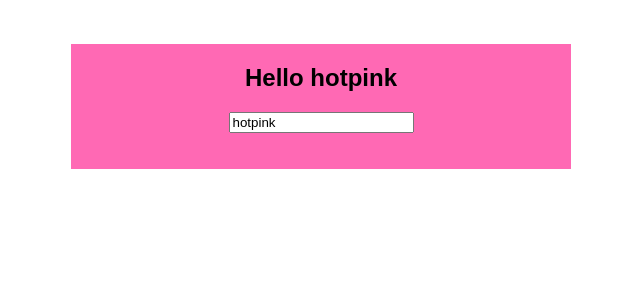
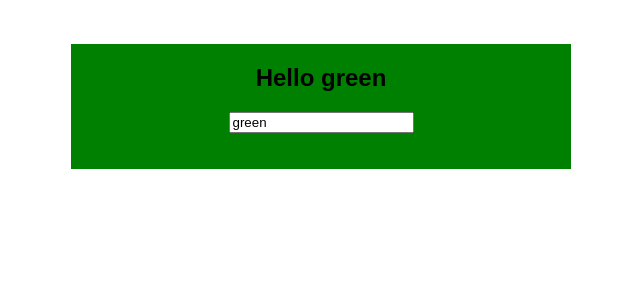
Before and after one commit to puyanwei/react-spiking, a React (Create React App) app: page / in a window 1280 px wide. Shown: the top 300 px of the page, without its empty margins (319-959 px from the left). Built offline with nearby package versions, Linux system fonts and the light colour scheme.

Commit message:
colors toggle through array based on time

```diff
--- a/src/App.js
+++ b/src/App.js
@@ -1,5 +1,7 @@
 import React, { Component } from "react";
 import "./App.css";
+
+const colorArr = ["red", "blue", "green", "yellow", "grey", "orange", "violet"];
 
 class HelloWorld extends Component {
   constructor(props) {
@@ -8,6 +10,23 @@ class HelloWorld extends Component {
     this.state = {
       color: "hotpink"
     };
+  }
+
+  componentDidMount() {
+    let colorPos = 0;
+    setInterval(() => {
+      if (colorArr.length - 1 > colorPos) {
+        this.setState({
+          color: colorArr[colorPos]
+        });
+        colorPos++;
+      } else {
+        this.setState({
+          color: colorArr[colorPos]
+        });
+        colorPos = 0;
+      }
+    }, 700);
   }
 
   toggleColor() {
```
